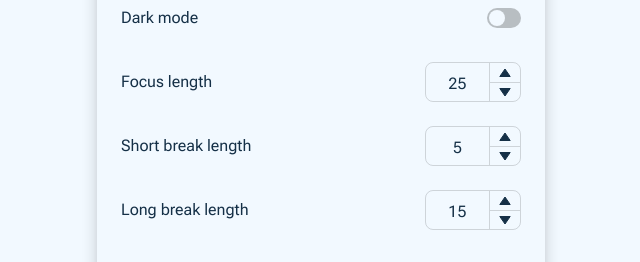
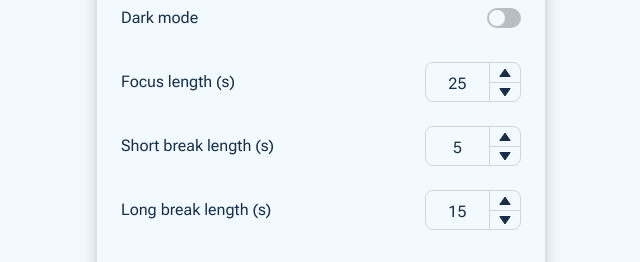
Before and after one commit to sbnoone/pomo, a React (Vite) app: page / in a window 1280 px wide. Both pictures are taken after a click on the button 520 px from the left and 675 px from the top of the page. Shown: the part 287-549 px from the top of the page, without its empty margins (319-959 px from the left). Built offline with nearby package versions, Linux system fonts and the light colour scheme.

Commit message:
update styles

```diff
--- a/src/components/settings-modal.tsx
+++ b/src/components/settings-modal.tsx
@@ -27,7 +27,7 @@ export const SettingsModal: FC<{ closeModal: () => void }> = ({ closeModal }) =>
 			className='relative z-50 text-blue-900 dark:text-blue-50'
 		>
 			<div className='fixed inset-0 flex items-center justify-center p-4'>
-				<Dialog.Panel className='flex flex-col bg-blue-50 dark:bg-blue-950 max-w-[448px] rounded-md shadow-modal w-full overflow-hidden'>
+				<Dialog.Panel className='flex flex-col bg-blue-50 dark:bg-blue-900 max-w-[448px] rounded-md shadow-modal w-full overflow-hidden'>
 					<Dialog.Title className='font-bold flex justify-between p-6'>
 						<span className='text-lg leading-7'>Settings</span>
 						<Button
@@ -48,7 +48,7 @@ export const SettingsModal: FC<{ closeModal: () => void }> = ({ closeModal }) =>
 							/>
 						</li>
 						<li className='px-6 h-16 flex justify-between items-center'>
-							<p>Focus length</p>
+							<p>Focus length (s)</p>
 							<InputNumber
 								value={focusLength}
 								min={1}
@@ -57,7 +57,7 @@ export const SettingsModal: FC<{ closeModal: () => void }> = ({ closeModal }) =>
 							/>
 						</li>
 						<li className='px-6 h-16 flex justify-between items-center'>
-							<p>Short break length</p>
+							<p>Short break length (s)</p>
 							<InputNumber
 								value={shortBreakLength}
 								min={1}
@@ -66,7 +66,7 @@ export const SettingsModal: FC<{ closeModal: () => void }> = ({ closeModal }) =>
 							/>
 						</li>
 						<li className='px-6 h-16 flex justify-between items-center'>
-							<p>Long break length</p>
+							<p>Long break length (s)</p>
 							<InputNumber
 								value={longBreakLength}
 								min={1}
--- a/src/components/switch.tsx
+++ b/src/components/switch.tsx
@@ -15,7 +15,7 @@ export const Switch: FC<SwitchProps<'button'>> = ({ checked, onChange }) => {
 			<span className='sr-only'>Enable dark mode</span>
 			<span
 				className={clsx(
-					'inline-block h-4 w-4 transform rounded-full bg-blue-50 dark:bg-blue-950 transition',
+					'inline-block h-4 w-4 transform rounded-full bg-blue-50 dark:bg-blue-900 transition',
 					{
 						'translate-x-0.5': !checked,
 						'translate-x-4': checked,
```
